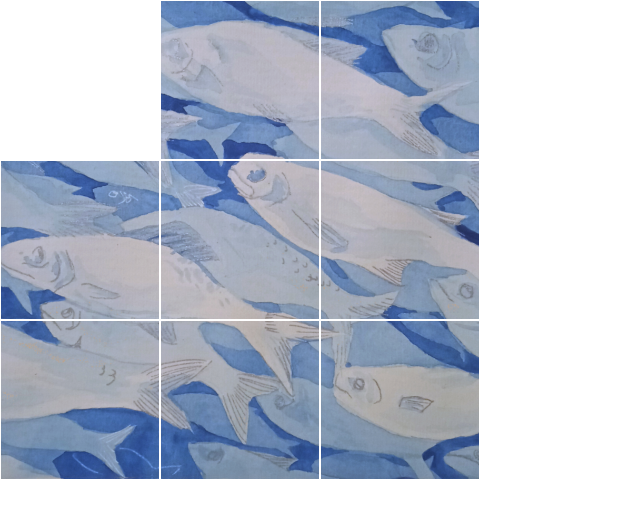
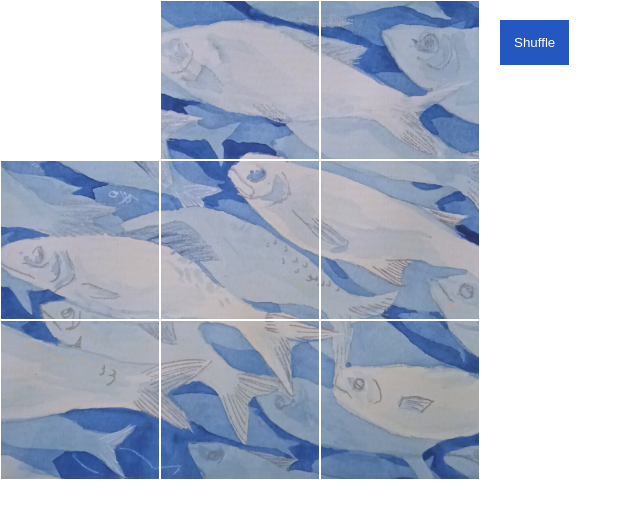
Before and after one commit to olarybacka/sliding-puzzle-updated, a React (Create React App) app: page / in a window 1280 px wide. Shown: the top 518 px of the page, without its empty margins (0-640 px from the left). Built offline with nearby package versions, Linux system fonts and the light colour scheme.

Commit message:
some styles

```diff
--- /dev/null
+++ b/src/components/Board.style.tsx
@@ -0,0 +1,45 @@
+import styled from 'styled-components';
+import { Tile } from './Board';
+
+export const Button = styled.button`
+  background: #2557c1;
+  height: 45px;
+  color: #fff;
+  border: none;
+  outline: none;
+  margin: 20px;
+  padding: 14px;
+  cursor: pointer;
+`;
+
+export const TileStyled = styled.button<Tile>`
+  transition: 200ms ease;
+  width: ${(props) => props.size}px;
+  height: ${(props) => props.size}px;
+  position: absolute;
+  left: ${(props) => props.left}px;
+  top: ${(props) => props.top}px;
+  background: ${(props) =>
+    props.index === 0
+      ? 'none'
+      : 'url("./img/puzzle/fish/' + props.index + '.png") grey'};
+  background-size: cover;
+  color: #fff;
+  border: 1px solid #fff;
+  cursor: pointer;
+  &:disabled {
+    cursor: no-drop;
+  }
+  &:focus {
+    outline: none;
+  }
+`;
+
+export const PuzzleContainer = styled.div<{ size: number; dimension: number }>`
+  width: ${({ size, dimension }) => size * dimension}px;
+  height: ${({ size, dimension }) => size * dimension}px;
+`;
+
+export const Container = styled.section`
+  display: flex;
+`;
--- a/src/components/Board.tsx
+++ b/src/components/Board.tsx
@@ -1,8 +1,8 @@
 import { useState } from 'react';
-import { TileStyled } from './Tile.style';
-
+import { Button, TileStyled, PuzzleContainer, Container } from './Board.style';
 const dimension = 3;
 const size = 160;
+const shuffleMoves = 23;
 
 export type Tile = {
   size: number;
@@ -22,10 +22,19 @@ export const Board = () => {
   );
 
   return (
-    <div>
-      {currentPositions.map(({ left, top, index }) => (
-        <TileStyled key={index} left={left} top={top} index={index} size={size} />
-      ))}
-    </div>
+    <Container>
+      <PuzzleContainer size={size} dimension={dimension}>
+        {currentPositions.map(({ left, top, index }) => (
+          <TileStyled
+            key={index}
+            left={left}
+            top={top}
+            index={index}
+            size={size}
+          />
+        ))}
+      </PuzzleContainer>
+      <Button>Shuffle</Button>
+    </Container>
   );
 };
--- a/src/components/Tile.style.tsx
+++ /dev/null
@@ -1,26 +0,0 @@
-import styled from 'styled-components';
-import { Tile } from './Board';
-
-
-export const TileStyled = styled.button<Tile>`
-    transition: 200ms ease;
-    width: ${(props) => props.size}px;
-    height: ${(props) => props.size}px;
-    position: absolute;
-    left:  ${(props) => props.left}px;
-    top: ${(props) => props.top}px;
-    background: ${(props) =>
-      props.index === 0
-        ? 'none'
-        : 'url("./img/puzzle/fish/' + props.index + '.png") grey'};
-    background-size: cover;
-    color: #fff;
-    border: 1px solid #fff;
-    cursor:pointer;
-    &:disabled{
-        cursor: no-drop;
-    }
-    &:focus{
-        outline: none;
-    }
-`;
```
